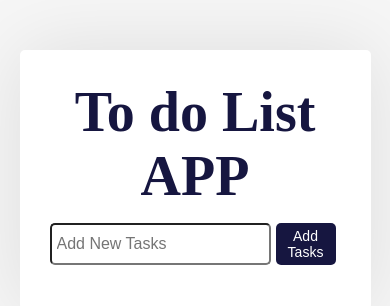
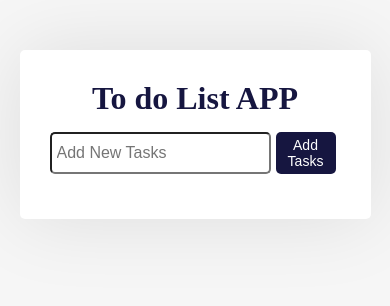
Before and after one commit to xongor2/todo-list-APP, a plain HTML site: page index.html in a window 390 px wide. Drawn offline with Linux system fonts and the light colour scheme.

Commit message:
added reponsive

```diff
--- a/style.css
+++ b/style.css
@@ -93,5 +93,8 @@ body{
     font-size: 14px;
 
 }
+.todoContainer h1 {
+    font-size: 2rem;
+}
 
 }
```
